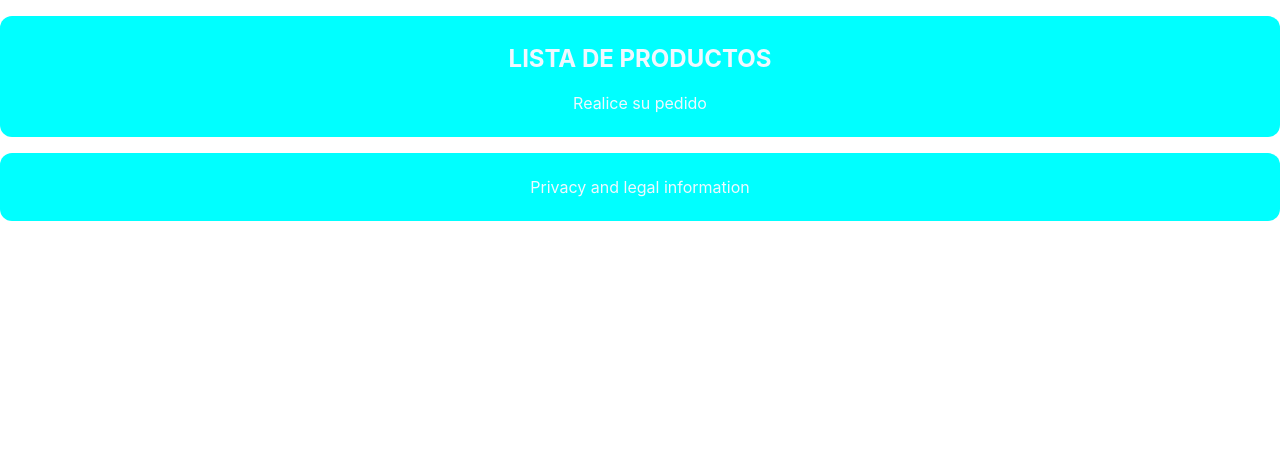
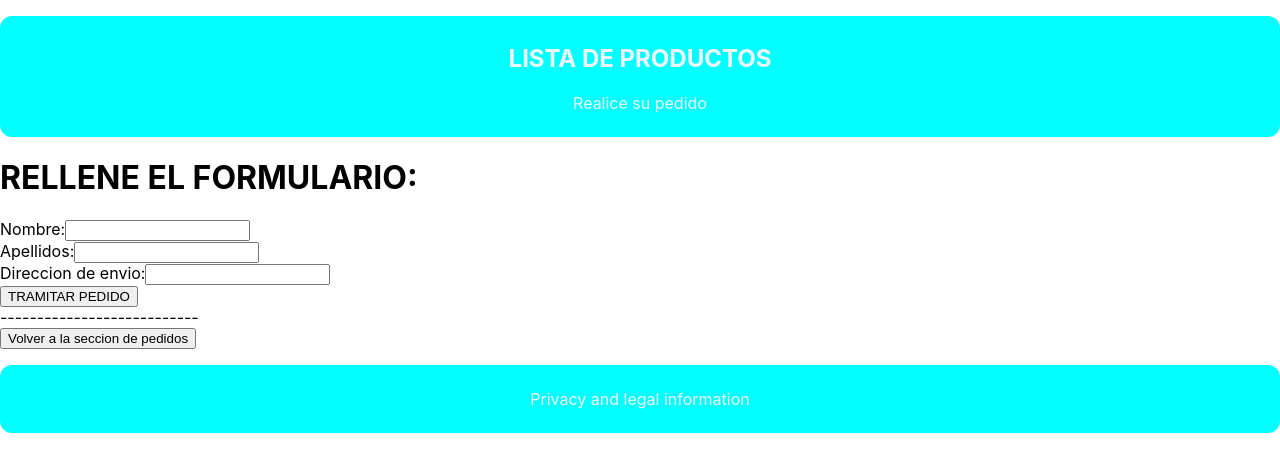
Before and after one commit to VictorMarco99/proyecto-dsm-Victor-Denis, a React (Create React App) app: page /Formulario in a window 1280 px wide. Shown: the top 472 px of the page. Built offline with nearby package versions, Linux system fonts and the light colour scheme; no server answers.

Commit message:
formulario creado y pagina de agradecimiento

```diff
--- a/src/App.js
+++ b/src/App.js
@@ -7,6 +7,8 @@ import Productos from './Componentes/Productos/Productos';
 import Confirmacion_pedido from './Componentes/Confirmacion_pedido';
 import { Route, Routes } from 'react-router-dom';
 import Continuar_pedido from './Componentes/Continuar_pedido';
+import Formulario_pedido from './Componentes/Formulario_pedido';
+import Agradecimiento from './Componentes/Agradecimiento';
 
 function App() {
 
@@ -14,6 +16,8 @@ function App() {
     const [Precio_total, setPrecio_total] = useState(0);
     const [Pedido, setPedido] = useState([]);
     const [Iniciado, setIniciado] = useState(true);
+    const [Lista_productos_pedido, setLista_productos_pedido] = useState([]);
+
 
 
     const inicializar_pedido = (elemento,longitud) => {
@@ -22,8 +26,6 @@ function App() {
             for (var i = 0; i < longitud; i++) {
                 iniciar.push(0);
             };
-
-
             setPedido(iniciar);
 
             setIniciado(false);
@@ -55,16 +57,32 @@ function App() {
 
 
 
-    const Actualizar_precio_total = (precio, id) => {
+    const Actualizar_precio_total = (precio, id,sumar) => {
 
 
         let copia = [];
         copia = Pedido;
-        copia[id] = copia[id] + 1;
+        if (sumar) {
+            copia[id] = copia[id] + 1;
+        } else {
+            if (copia[id] != 0) {
+                copia[id] = copia[id] - 1;
+            }
+        }
         setPedido(copia);
 
         setPrecio_total(Math.round(Precio_total + precio));
     }
+
+    const actualizar_lista_app = (productos) => {
+
+        setLista_productos_pedido(productos);
+
+    }
+
+
+
+
 
     const contenidoProductos =
         <>
@@ -78,7 +96,10 @@ function App() {
         <Header />
             <Routes>
                 <Route path='/' element={contenidoProductos} />
-                <Route path='/Continuar_pedido' element={<Continuar_pedido Precio_total={Precio_total} Pedido={Pedido} productos={Lista_productos} />}/>
+                <Route path='/Continuar_pedido' element={<Continuar_pedido Precio_total={Precio_total} Pedido={Pedido} productos={Lista_productos} actualizar_lista_app={actualizar_lista_app} />} />
+                <Route path='/Formulario' element={<Formulario_pedido Lista_productos_pedido={Lista_productos_pedido} />} />
+                <Route path='/Agradecimiento' element={<Agradecimiento/>} />
+
             </Routes>
 
         <Footer />
--- /dev/null
+++ b/src/Componentes/Agradecimiento.js
@@ -0,0 +1,17 @@
+
+function Agradecimiento(props) {
+
+
+    return (
+        <>
+            <h1>MUCHAS GRACIAS POR SU COMPRA</h1>
+
+            <a href="/">
+                <button>Volver a la seccion de pedidos</button>
+            </a>
+
+        </>
+    )
+}
+
+export default Agradecimiento;
--- a/src/Componentes/Continuar_pedido.js
+++ b/src/Componentes/Continuar_pedido.js
@@ -1,4 +1,7 @@
 import Productos_pedido from './Productos_pedido/Productos_pedido';
+import { Link } from "react-router-dom";
+import { useEffect, useState } from 'react';
+
 
 function Continuar_pedido(props) {
 
@@ -20,6 +23,13 @@ function Continuar_pedido(props) {
     })
 
 
+    const MandarAppHandler = () => {
+        props.actualizar_lista_app(productos_pedido_reales);
+        console.log(productos_pedido_reales);
+
+    }
+
+
 
     return (
         <>
@@ -31,9 +41,9 @@ function Continuar_pedido(props) {
                 <a href="/">
                     <button>Volver a la seccion de pedidos</button>
                 </a>
-                <a> </a>
-                <button>Continuar con el pedido</button>
-
+                <Link to='/Formulario'>
+                <button onClick={MandarAppHandler} >Continuar con el pedido</button>
+                </Link>
 
         </>
     )
--- /dev/null
+++ b/src/Componentes/Formulario_pedido.js
@@ -0,0 +1,68 @@
+import { useEffect, useState } from 'react';
+import { useNavigate } from 'react-router-dom';
+
+
+function Formulario_pedido(props) {
+
+    const [Nombre, setNombre] = useState('');
+    const [Apellidos, setApellidos] = useState('');
+    const [Direccion, setDireccion] = useState('');
+    const navega = useNavigate();
+
+    const nombreHandler = (event) => {
+
+        setNombre(event.target.value);
+
+    }
+
+    const apellidosHandler = (event) => {
+
+        setApellidos(event.target.value);
+
+    }
+
+    const direccionHandler = (event) => {
+
+        setDireccion(event.target.value);
+
+    }
+
+    const submitHandler = (event) => {
+        event.preventDefault();
+        navega('/Agradecimiento');
+
+
+    }
+
+    return (
+        <>
+            <h1>RELLENE EL FORMULARIO:</h1>
+            <form onSubmit={submitHandler}>
+                <div>
+                    <label>Nombre:</label>
+                    <input onChange={nombreHandler} type='text'></input>
+                </div>
+
+                <div>
+                    <label>Apellidos:</label>
+                    <input onChange={apellidosHandler} type='text'></input>
+                </div>
+
+                <div>
+                    <label>Direccion de envio:</label>
+                    <input onChange={direccionHandler} type='text'></input>
+                </div>
+                <button type='submit'>TRAMITAR PEDIDO</button>
+
+            </form>
+
+
+            <div>---------------------------</div>
+            <a href="/">
+                <button>Volver a la seccion de pedidos</button>
+            </a>
+        </>
+    )
+}
+
+export default Formulario_pedido;
--- a/src/Componentes/Productos/Producto.js
+++ b/src/Componentes/Productos/Producto.js
@@ -11,7 +11,7 @@ function Producto(props) {
 
         if (Cantidad_producto != 0) {
             setCantidad_producto(Cantidad_producto - 1);
-            props.Actualizar_precio_total(-1*props.producto.precio);
+            props.Actualizar_precio_total(-1 * props.producto.precio, props.producto.id,false);
         }
     }
 
@@ -20,7 +20,7 @@ function Producto(props) {
 
 
             setCantidad_producto(Cantidad_producto + 1);
-            props.Actualizar_precio_total(props.producto.precio, props.producto.id);
+            props.Actualizar_precio_total(props.producto.precio, props.producto.id,true);
     }
 
 
```
